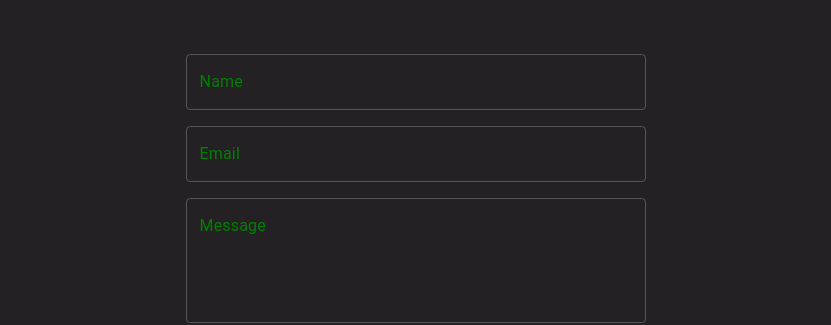
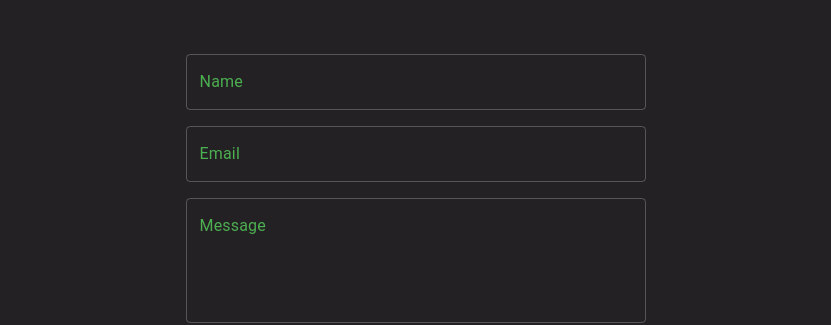
Before and after one commit to ranadeeps/profile, a React (Vite) app: page /connect in a window 1280 px wide. Shown: the part 204-529 px from the top of the page, without its empty margins (224-1055 px from the left). Built offline with nearby package versions, Linux system fonts and the light colour scheme.

Commit message:
fix: update input label colors in ContactForm to use primary theme color

```diff
--- a/src/components/ContactForm.tsx
+++ b/src/components/ContactForm.tsx
@@ -84,7 +84,7 @@ export const ContactForm = () => {
             <TextField
               id="my-input"
               label="Name"
-              slotProps={{ inputLabel: { sx: { color: "green" } } }}
+              slotProps={{ inputLabel: { sx: { color: "primary.main" } } }}
               variant="outlined"
               color="primary"
               name="name"
@@ -92,14 +92,14 @@ export const ContactForm = () => {
             <TextField
               id="my-input"
               label="Email"
-              slotProps={{ inputLabel: { sx: { color: "green" } } }}
+              slotProps={{ inputLabel: { sx: { color: "primary.main" } } }}
               variant="outlined"
               name="email"
             />
             <TextField
               id="outlined-multiline-static"
               label="Message"
-              slotProps={{ inputLabel: { sx: { color: "green" } } }}
+              slotProps={{ inputLabel: { sx: { color: "primary.main" } } }}
               multiline
               rows={4}
               name="message"
```
